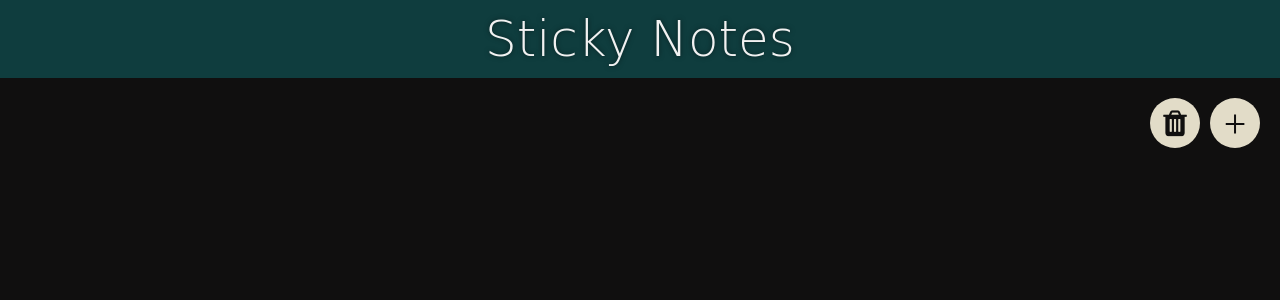
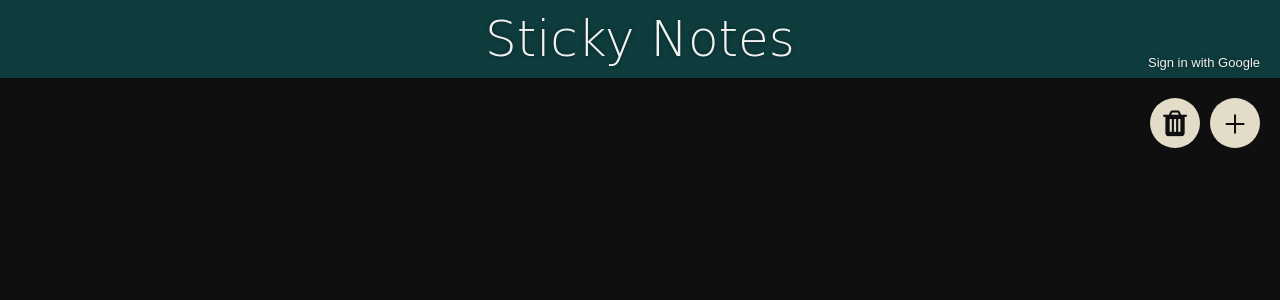
Before and after one commit to mdanyalmalik/sticky-notes, a Flask app: page / in a window 1280 px wide. Shown: the top 300 px of the page. Run offline with Flask 2, Linux system fonts and the light colour scheme; data that the repository does not hold is empty; some web fonts are replaced.

Commit message:
added sign in and sign out button

```diff
--- a/app.py
+++ b/app.py
@@ -182,7 +182,7 @@ def callback():
 
     session_to_db(db, Notes, session, id_info.get("sub"))
 
-    return redirect("/user_notes")
+    return redirect("/")
 
 
 @app.route('/logout')
--- a/static/css/home.css
+++ b/static/css/home.css
@@ -2,6 +2,9 @@
     padding: 10px 0 10px 0;
     background: #0F3D3E;
     text-shadow: 0 0 5px rgba(0, 0, 0, 0.5);
+    display: flex;
+    justify-content: center;
+    align-items: center;
 }
 
 .header h1 {
@@ -10,6 +13,20 @@
 
 .header h1:hover {
     cursor: default;
+}
+
+.header a {
+    position: absolute;
+    font-size: 13px;
+    right: 20px;
+    top: 55px;
+    font-family: sans-serif;
+    text-decoration: none;
+    transition: all 0.2s ease-in-out;
+}
+
+.header a:hover {
+    color: #E2DCC8;
 }
 
 .btnrow {
--- a/templates/home.html
+++ b/templates/home.html
@@ -6,6 +6,11 @@
 {% endblock %} {% block body %}
 <section class="header">
   <h1>Sticky Notes</h1>
+  {% if "google_id" not in session %}
+  <a href="/login">Sign in with Google</a>
+  {% else %}
+  <a href="/logout">Sign out</a>
+  {% endif %}
 </section>
 <section class="notes">
   <div class="btnrow">
```
Also changed, not shown: notes.db.
